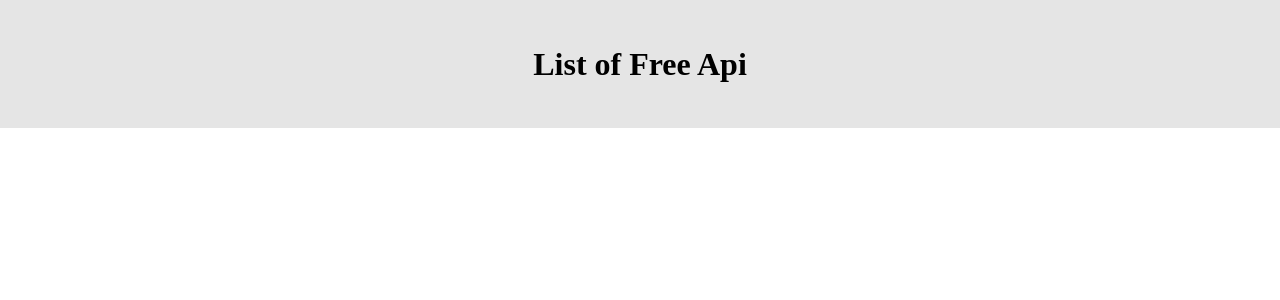
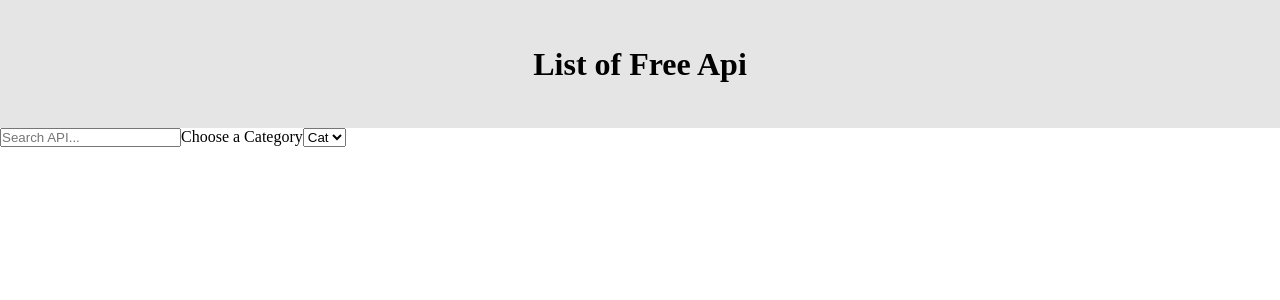
Before and after one commit to toriola998/Api-list, a Vue app: page / in a window 1280 px wide. Shown: the top 300 px of the page. Built offline with nearby package versions, Linux system fonts and the light colour scheme.

Commit message:
added input elements

```diff
--- a/src/App.vue
+++ b/src/App.vue
@@ -1,16 +1,31 @@
 <template>
     <Header />
+    <input placeholder="Search API..." v-model="title" @input="getInput()"/>
+    <label for="Category">Choose a Category</label>
+    <select id="category" name="category">
+        <option value="">Cat</option>
+    </select>
 </template>
 
 <script>
 import Header from './components/Header.vue'
 
-
 export default {
     name: 'App',
     components: {
         Header
+    },
+    data() {
+        return {
+           title: '',
         }
+    },
+    methods: {
+        getInput(){
+            //this.title = title
+           console.log(this.title)
+        }
+    }
 }
 </script>
 
```
